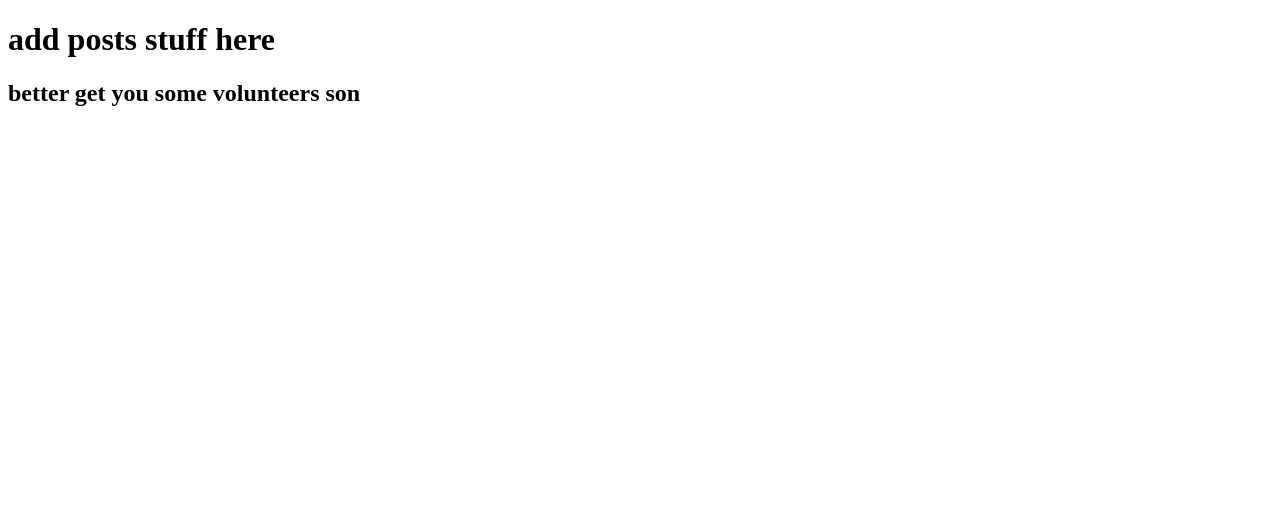
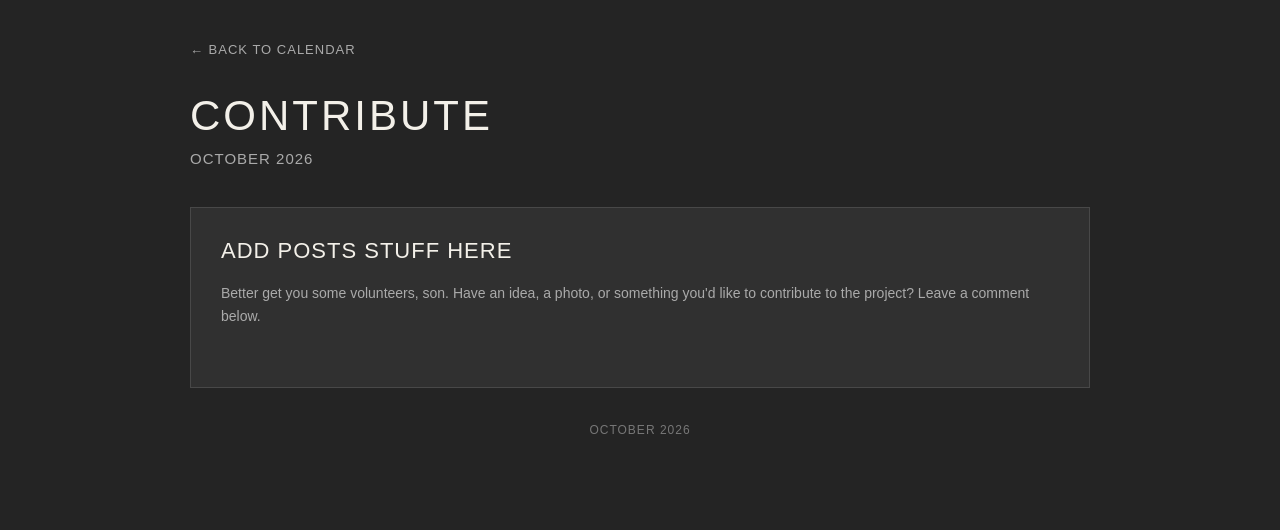
Before and after one commit to ibm-7094a/ibm-7094a.github.io, a plain HTML site: page addme.html in a window 1280 px wide. Drawn offline with Linux system fonts and the light colour scheme; a script that the page names is missing.

Commit message:
Add HTML structure and styling for contribute page

```diff
--- a/addme.html
+++ b/addme.html
@@ -1,6 +1,164 @@
+
 <!DOCTYPE html>
 <html lang="en">
-    <h1>add posts stuff here</h1>
-    <h2>better get you some volunteers son</h2>
+<head>
+<meta charset="UTF-8">
+<meta name="viewport" content="width=device-width, initial-scale=1.0">
+<title>Contribute | October 2026</title>
 
+<style>
+  * {
+    box-sizing: border-box;
+  }
+
+  body {
+    margin: 0;
+    padding: 40px 20px 90px;
+    background: #242424;
+    color: #f3f0e9;
+    font-family: Arial, sans-serif;
+  }
+
+  .container {
+    max-width: 900px;
+    margin: auto;
+  }
+
+  header {
+    margin-bottom: 40px;
+  }
+
+  h1 {
+    font-size: 42px;
+    font-weight: 400;
+    letter-spacing: 3px;
+    margin: 0;
+  }
+
+  .subtitle {
+    color: #aaa;
+    margin-top: 10px;
+    font-size: 15px;
+    letter-spacing: 1px;
+  }
+
+  .back {
+    display: inline-block;
+    margin-bottom: 35px;
+    color: #aaa;
+    text-decoration: none;
+    font-size: 13px;
+    letter-spacing: 1px;
+    transition: color 0.2s;
+  }
+
+  .back:hover {
+    color: #f3f0e9;
+  }
+
+  .comments-section {
+    background: #303030;
+    border: 1px solid #484848;
+    padding: 30px;
+  }
+
+  .comments-section h2 {
+    font-size: 22px;
+    font-weight: 400;
+    margin-top: 0;
+    letter-spacing: 1px;
+  }
+
+  .comments-section p {
+    color: #aaa;
+    line-height: 1.6;
+    font-size: 14px;
+    margin-bottom: 30px;
+  }
+
+  #disqus_thread {
+    color-scheme: light;
+  }
+
+  footer {
+    margin-top: 35px;
+    color: #777;
+    font-size: 12px;
+    letter-spacing: 1px;
+    text-align: center;
+  }
+
+  @media (max-width: 600px) {
+    body {
+      padding: 20px 12px 80px;
+    }
+
+    h1 {
+      font-size: 30px;
+    }
+
+    .comments-section {
+      padding: 18px;
+    }
+  }
+</style>
+</head>
+
+<body>
+
+<div class="container">
+
+  <a href="index.html" class="back">&larr; BACK TO CALENDAR</a>
+
+  <header>
+    <h1>CONTRIBUTE</h1>
+    <div class="subtitle">OCTOBER 2026</div>
+  </header>
+
+  <div class="comments-section">
+
+    <h2>ADD POSTS STUFF HERE</h2>
+
+    <p>
+      Better get you some volunteers, son.
+      Have an idea, a photo, or something you'd like
+      to contribute to the project? Leave a comment below.
+    </p>
+
+    <div id="disqus_thread"></div>
+
+  </div>
+
+  <footer>
+    OCTOBER 2026
+  </footer>
+
+</div>
+
+<script>
+  var disqus_config = function () {
+    this.page.url = window.location.href;
+    this.page.identifier = 'october-2026-contribute';
+  };
+
+  (function() {
+    var d = document, s = d.createElement('script');
+    s.src = 'https://school-project-bia.disqus.com/embed.js';
+    s.setAttribute('data-timestamp', +new Date());
+    (d.head || d.body).appendChild(s);
+  })();
+</script>
+
+<noscript>
+  Please enable JavaScript to view the
+  <a href="https://disqus.com/?ref_noscript">
+    comments powered by Disqus.
+  </a>
+</noscript>
+
+<script id="dsq-count-scr"
+src="//school-project-bia.disqus.com/count.js"
+async></script>
+
+</body>
 </html>
```
